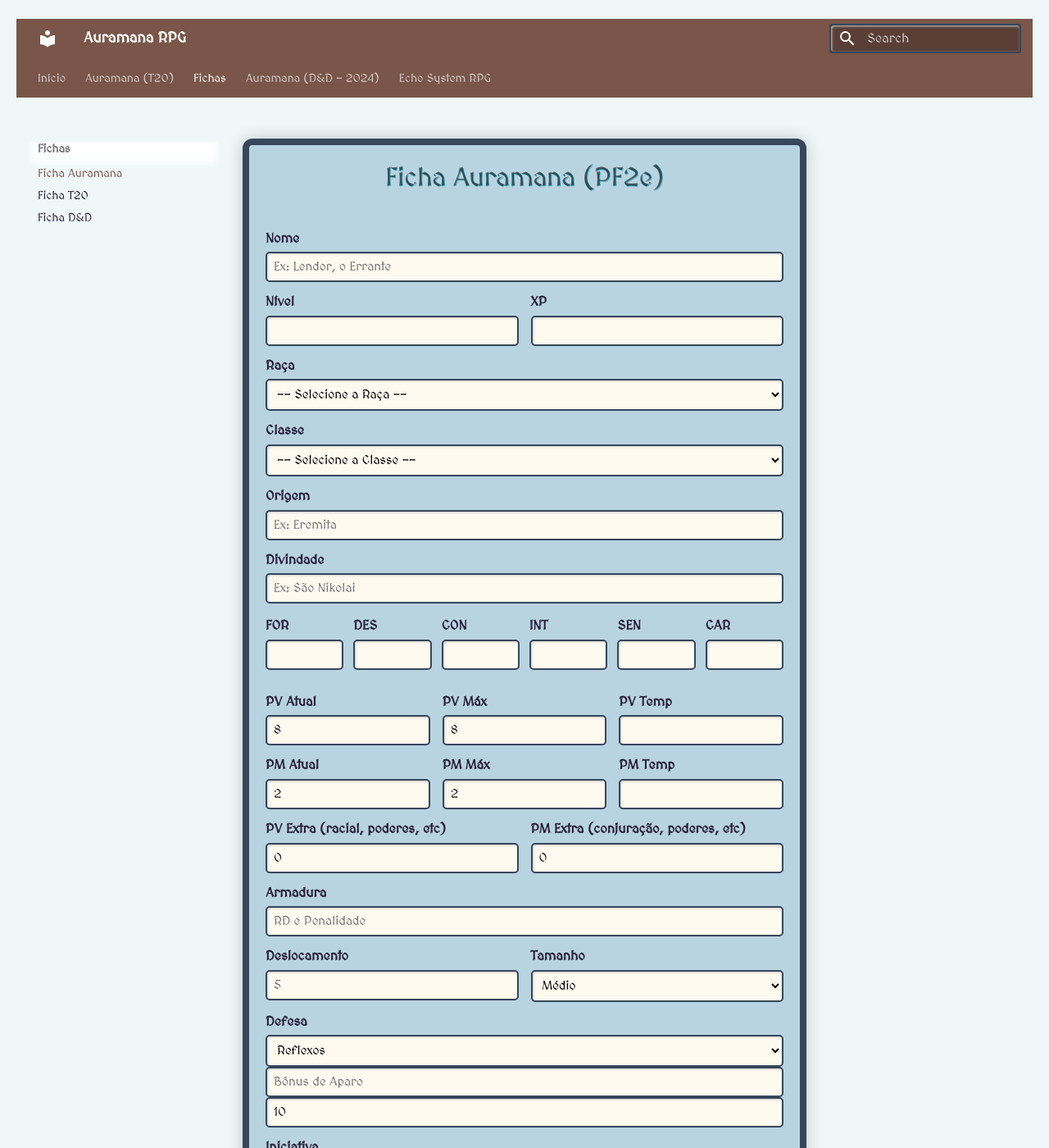
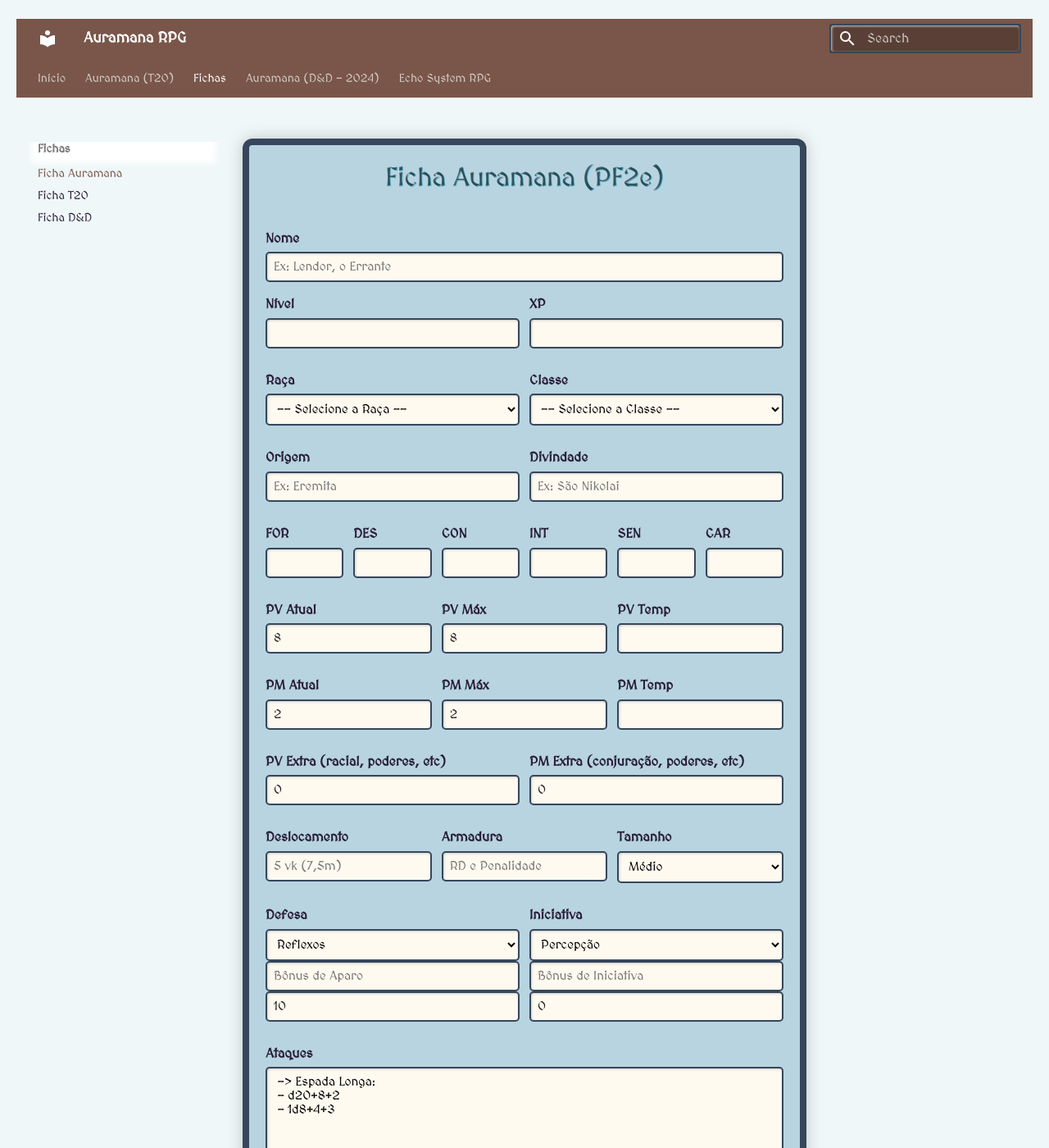
Before and after one commit to ozyssj/auramana-rpg, an MkDocs documentation site: the page built from docs/fichas/ficha.md, in a window 1280 px wide and 1400 px high. Shown: the whole window at 82% size. Built offline with MkDocs 1.6.1 and Material for MkDocs 9.7.7, drawn with Linux system fonts in a browser that asks for light colours.

Commit message:
organização do layout

```diff
--- a/docs/fichas/ficha.md
+++ b/docs/fichas/ficha.md
@@ -86,6 +86,20 @@
         .atributos {
             display: grid;
             grid-template-columns: repeat(6, 1fr);
+            gap: 12px;
+            margin: 15px 0;
+        }
+
+        .duplo {
+            display: grid;
+            grid-template-columns: repeat(2, 1fr);
+            gap: 12px;
+            margin: 15px 0;
+        }
+
+        .triplo {
+            display: grid;
+            grid-template-columns: repeat(3, 1fr);
             gap: 12px;
             margin: 15px 0;
         }
@@ -188,18 +202,22 @@
             <input type="text" id="nome" placeholder="Ex: Lendor, o Errante">
         </div>
 
+    <div class="duplo">
         <div class="linha">
             <div class="campo">
                 <label for="nivel">Nível</label>
                 <input type="number" id="nivel" min="0" max="60">
             </div>
+        </div>
+        <div class="linha">
             <div class="campo">
                 <label for="xp">XP</label>
                 <input type="number" id="xp">
             </div>
         </div>
+    </div>
 
-
+    <div class="duplo">
         <div class="campo">
             <label for="raca">Raça</label>
             <select id="raca"></select>
@@ -209,8 +227,9 @@
             <label for="classe">Classe</label>
             <select id="classe"></select>
         </div>
+    </div>
 
-
+    <div class="duplo">
         <div class="campo">
             <label for="origem">Origem</label>
             <input type="text" id="origem" placeholder="Ex: Eremita">
@@ -220,6 +239,7 @@
             <label for="origem">Divindade</label>
             <input type="text" id="origem" placeholder="Ex: São Nikolai">
         </div>
+    </div>
 
         <div class="atributos">
             <div class="campo">
@@ -248,7 +268,7 @@
             </div>
         </div>
 
-        <div class="linha">
+    <div class="triplo">
             <div class="campo">
                 <label for="pvAtual">PV Atual</label>
                 <input type="number" id="pvAtual">
@@ -261,9 +281,9 @@
                 <label for="pvTemp">PV Temp</label>
                 <input type="number" id="pvTemp">
             </div>
-        </div>
+    </div>
 
-        <div class="linha">
+    <div class="triplo">
             <div class="campo">
                 <label for="pmAtual">PM Atual</label>
                 <input type="number" id="pmAtual">
@@ -276,9 +296,9 @@
                 <label for="pmTemp">PM Temp</label>
                 <input type="number" id="pmTemp">
             </div>
-        </div>
+    </div>
 
-        <div class="linha">
+    <div class="duplo">
             <div class="campo">
                 <label for="pvExtra">PV Extra (racial, poderes, etc)</label>
                 <input type="number" id="pvExtra" min="0" value="0">
@@ -288,18 +308,21 @@
                 <label for="pmExtra">PM Extra (conjuração, poderes, etc)</label>
                 <input type="number" id="pmExtra" min="0" value="0">
             </div>
-        </div>
+    </div>
+
+    <div class="triplo">
+
+            <div class="campo">
+                <label for="deslocamento">Deslocamento </label>
+                <input type="text" id="deslocamento" min="0" max="60" placeholder="5 vk (7,5m)">
+            </div>
+
 
         <div class="campo">
             <label for="armadura">Armadura </label>
             <input type="text" id="armadura" placeholder="RD e Penalidade">
         </div>
 
-        <div class="linha">
-            <div class="campo">
-                <label for="deslocamento">Deslocamento </label>
-                <input type="number" id="deslocamento" min="0" max="60" placeholder=5 vk (7,5m)>
-            </div>
             <div class="campo">
                 <label for="classe">Tamanho</label>
                 <select id="classe">
@@ -310,9 +333,11 @@
                     <option>Colossal</option>
                 </select>
             </div>
-        </div>
+
+    </div>
 
 
+    <div class="duplo">
                 <div class="linha">
                     <div class="campo">
                         <label>Defesa</label>
@@ -325,8 +350,6 @@
                         <input type="number" id="defesaFinal" readonly>
                     </div>
                 </div>
-
-
 
                 <div class="linha">
                     <div class="campo">
@@ -346,7 +369,7 @@
                        <input type="number" id="iniciativaFinal" readonly>
                     </div>
                 </div>
-
+    </div>
 
 
                 <div class="campo">
```
